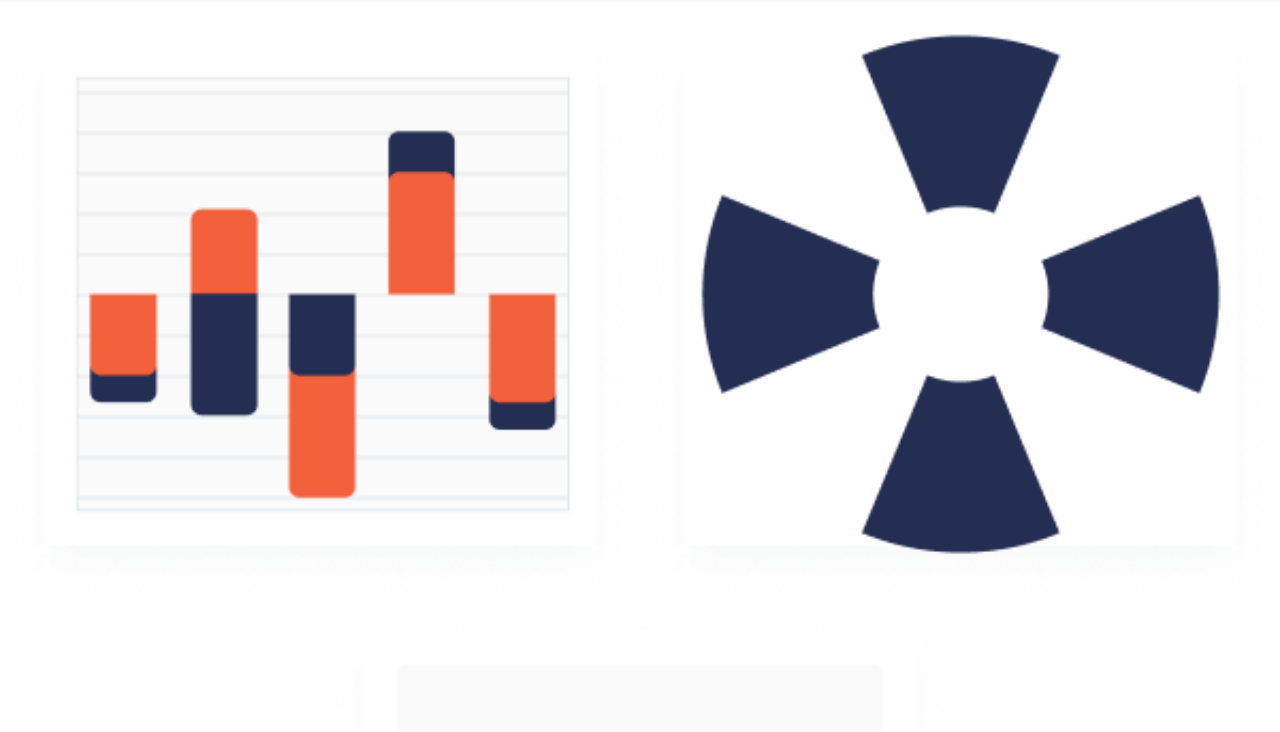
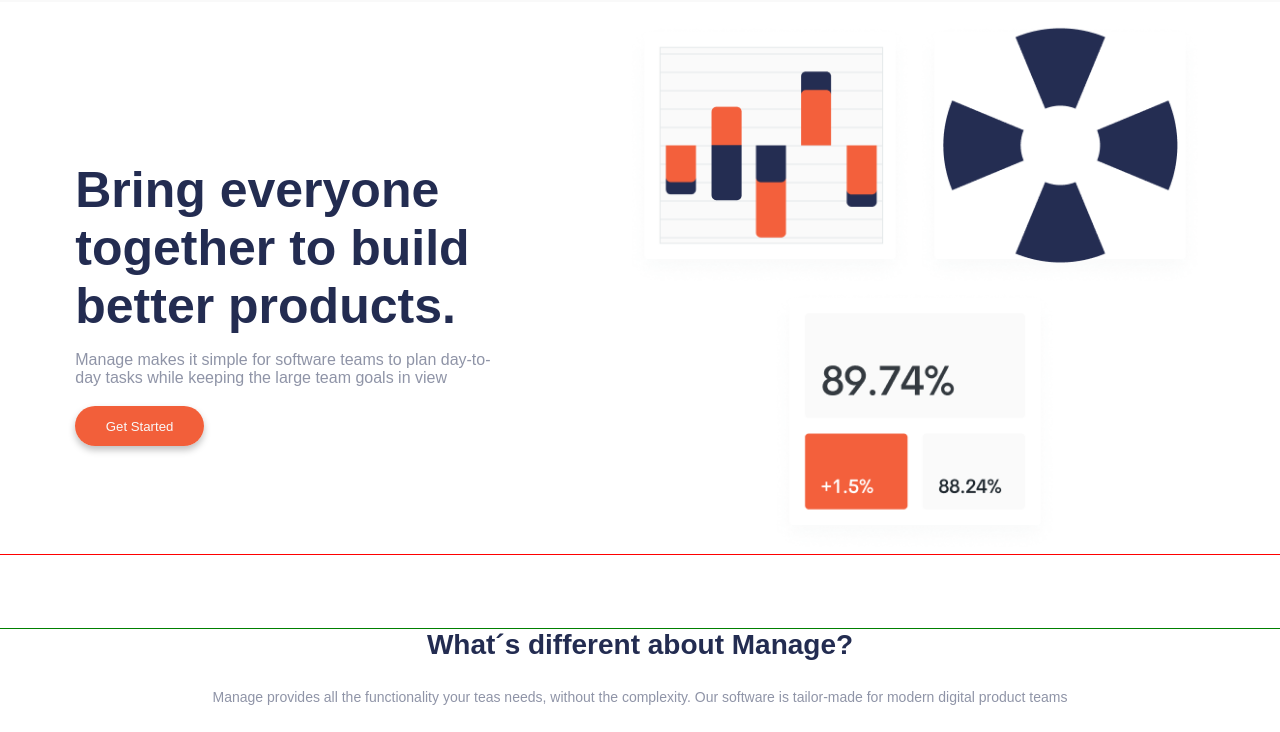
Before and after one commit to JoseCaicedoDev/landingNico, a plain HTML site: page index.html in a window 1280 px wide. Shown: the part 58-790 px from the top of the page. Drawn offline with Linux system fonts and the light colour scheme; a web font is replaced by a local one.

Commit message:
v1.4 section product

```diff
--- a/css/index.css
+++ b/css/index.css
@@ -1,6 +1,8 @@
 @import url('https://fonts.googleapis.com/css2?family=Be+Vietnam:wght@400;500;600;700&display=swap');
 @import url(./nav.css);
 @import url(./slider.css);
+@import url(./product.css);
+@import url(./manage.css);
 :root{
   --color-primary: rgb(242, 95, 58);
   --color-secondary: rgb(35, 44, 81);
@@ -32,80 +34,6 @@ body{
 
 .main__content{
   /* padding-inline: 15px; */
-}
-
-figure{
-  display: flex;
-  flex-wrap: wrap;
-  margin: 0;
-  justify-content: center;
-  margin-block-start: 20px;
-}
-.product__image{
-  inline-size: 50%;
-
-}
-.product__item{
-  text-align: center;
-  padding-inline: 20px;
-}
-.product__item h1{
-  color: var(--color-secondary);
-  font-weight: 700;
-  font-size: 32px;
-
-  margin-block-end: 0;
-}
-.product__item p{
-  font-weight: 500;
-  font-size: 14px;
-  color: var(--gray20);
-  margin-block-end: 30px;
-}
-.manage{
-  margin-block-start: 75px;
-}
-.manage__content{
-  text-align: center;
-  padding-inline: 35px;
-}
-.main__content h3{
-  font-weight: 700;
-  font-size: 28px;
-  color: var(--color-secondary);
-}
-.manage__content p{
-font-weight: 500;
-font-size: 14px;
-color: var(--gray20);
-margin-block-end: 30px;
-}
-.manage_item{
-  padding-inline-start: 20px;
-}
-.manage_item h4{
-/*   font-weight: 700; */
-  font-size: 14px;
-  color: var(--color-secondary);
-  background: #f3613c33;
-  padding-block: 10px;
-  line-height: 16px;
-  border-radius: 50px 0 0 50px;
-}
-.manage_item span{
-  background: var(--color-primary);
-  padding-inline: 25px;
-  padding-block: 8px;
-  border-radius: 50px;
-  color: var(--color-white);
-  margin-inline-end: 15px;
-}
-
-.manage_item p{
-font-weight: 500;
-font-size: 14px;
-color: var(--gray20);
-margin-block-end: 30px;
 }
 
 li{
--- /dev/null
+++ b/css/manage.css
@@ -0,0 +1,53 @@
+.manage{
+  outline: 1px solid green;
+  margin-block-start: 75px;
+}
+.manage__content{
+  text-align: center;
+  padding-inline: 35px;
+}
+.main__content h3{
+  font-weight: 700;
+  font-size: 28px;
+  color: var(--color-secondary);
+}
+.manage__content p{
+font-weight: 500;
+font-size: 14px;
+color: var(--gray20);
+margin-block-end: 30px;
+}
+.manage_item{
+  padding-inline-start: 20px;
+}
+.manage_item h4{
+/*   font-weight: 700; */
+  font-size: 14px;
+  color: var(--color-secondary);
+  background: #f3613c33;
+  padding-block: 10px;
+  line-height: 16px;
+  border-radius: 50px 0 0 50px;
+}
+.manage_item span{
+  background: var(--color-primary);
+  padding-inline: 25px;
+  padding-block: 8px;
+  border-radius: 50px;
+  color: var(--color-white);
+  margin-inline-end: 15px;
+}
+
+.manage_item p{
+font-weight: 500;
+font-size: 14px;
+color: var(--gray20);
+margin-block-end: 30px;
+}
+
+@media (min-width: 610px){
+.manage{
+  max-inline-size: 144rem;
+  margin-inline: auto;
+}
+}
--- /dev/null
+++ b/css/product.css
@@ -0,0 +1,61 @@
+.product{
+  outline: 1px solid red;
+}
+.product__figure{
+  max-inline-size: 58rem;
+  display: flex;
+  flex-wrap: wrap;
+  margin: 0;
+  justify-content: center;
+  margin-block-start: 20px;
+  margin-inline: auto;
+}
+.product__image{
+  inline-size: 50%;
+
+}
+.product__item{
+  max-inline-size: 43.9rem;
+  text-align: center;
+  padding-inline: 2rem;
+  margin-inline: auto;
+}
+.product__item h1{
+  color: var(--color-secondary);
+  font-weight: 700;
+  font-size: 32px;
+
+  margin-block-end: 0;
+}
+.product__item p{
+  font-weight: 500;
+  font-size: 14px;
+  color: var(--gray20);
+  margin-block-end: 30px;
+}
+
+@media (min-width: 675px){
+  .product{
+    display: flex;
+    flex-direction: row-reverse;
+    justify-content: space-around;
+    align-items: center;
+    max-inline-size: 144rem;
+    padding-inline: 2rem;
+    margin-inline: auto;
+  }
+  .product__figure{
+    inline-size: 60%;
+  }
+  .product__item{
+    inline-size: 40%;
+    text-align: left;
+    padding-inline: 0;
+  }
+  .product__item h1{
+    font-size: 5rem;
+  }
+  .product__item p{
+    font-size: 1.6rem;
+  }
+}
--- a/index.html
+++ b/index.html
@@ -38,7 +38,7 @@
 
         <!-- Seccion del Producto -->
         <section class="product">
-          <figure>
+          <figure class="product__figure">
             <img class="product__image" src="images/stats2.png" alt="">
             <img class="product__image" src="images/stats1.png" alt="">
             <img class="product__image" src="images/stats3.png" alt="">
```
